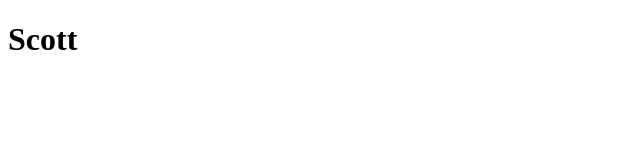
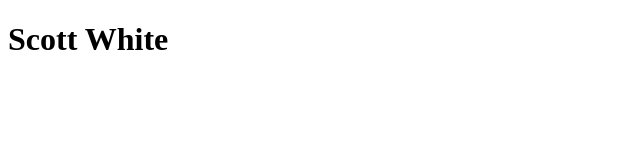
Before and after one commit to whit0835/Tuesday, a plain HTML site: page index.html in a window 1280 px wide. Shown: the whole page, without its empty margins (0-640 px from the left). Drawn offline with Linux system fonts and the light colour scheme.

Commit message:
Added white

```diff
--- a/index.html
+++ b/index.html
@@ -5,6 +5,6 @@
     </head>
     <body>
         <!-- comment -->
-        <h1 id="name" title="User Name">Scott</h1>
+        <h1 id="name" title="User Name">Scott White</h1>
     </body>
 </html>
```
